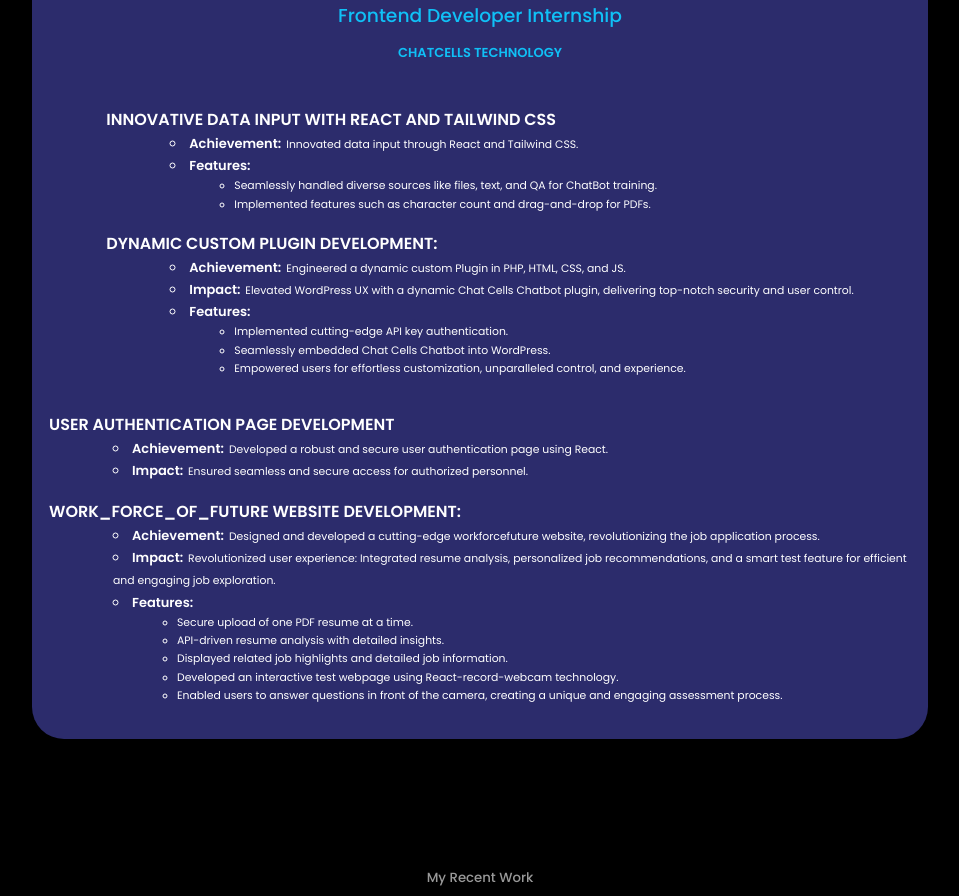
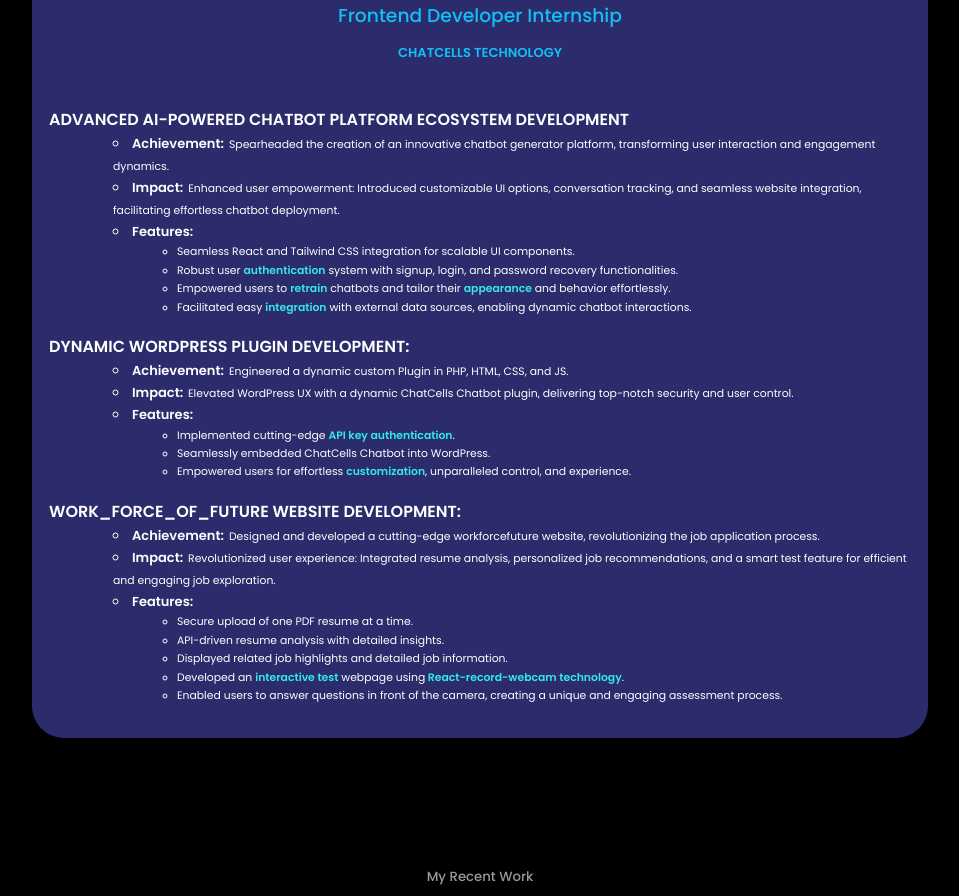
Before and after one commit to R-Sidhartha/My-Portfolio, a React (Create React App) app: page / in a window 1280 px wide. Shown: the part 2494-3390 px from the top of the page, without its empty margins (160-1119 px from the left). Built offline with nearby package versions, Linux system fonts and the light colour scheme.

Commit message:
latest commit

```diff
--- a/src/components/Work Experience/WorkExperience.css
+++ b/src/components/Work Experience/WorkExperience.css
@@ -50,13 +50,13 @@
 .left-horizontal-lines {
   display: flex;
   flex-direction: column;
-  margin-top: 8rem;
+  margin-top: 1rem;
   justify-content: center;
   gap: 5rem;
 }
 .right-horizontal-lines {
   display: flex;
-  margin-top: 2rem;
+  margin-top: 10rem;
   flex-direction: column;
   gap: 8rem;
 }
@@ -91,7 +91,7 @@
 .tasks {
   display: flex;
   flex-direction: column;
-  justify-content: start;
+  justify-content: flex-start;
   gap: 1rem;
 }
 .task_details {
@@ -119,6 +119,10 @@
   padding: 10px;
 }
 
+.highlights{
+  color: rgb(50, 234, 234);
+}
+
   @media screen and (max-width:1300px){
     .workexperience_container{
       padding: 2rem 1rem;
@@ -137,6 +141,7 @@
     gap: 1rem;
   }
   .right-horizontal-lines{
+    margin-top: 1rem;
     gap: 1rem;
   }
   .contribution{
--- a/src/components/Work Experience/WorkExperience.js
+++ b/src/components/Work Experience/WorkExperience.js
@@ -17,24 +17,34 @@
               <div className="contribution">
                 <div className="horizontal-line"></div>
                 <div>
-                  <h4>Innovative Data Input with React and Tailwind CSS</h4>
+                  <h4>ADVANCED AI-POWERED CHATBOT PLATFORM ECOSYSTEM DEVELOPMENT</h4>
                   <div className="task_details">
                     <li>
                       <span className="head">Achievement: </span>
                       <span className="details">
-                        Innovated data input through React and Tailwind CSS.
+                      Spearheaded the creation of an innovative chatbot generator platform, transforming user interaction and engagement dynamics.
+                      </span>
+                    </li>
+                    <li>
+                      <span className="head">Impact: </span>
+                      <span className="details">
+                      Enhanced user empowerment: Introduced customizable UI options, conversation tracking, and seamless website integration, facilitating effortless chatbot deployment.
                       </span>
                     </li>
                     <li>
                       <span className="head">Features:</span>
                       <ul className="nested-list">
                         <li>
-                          Seamlessly handled diverse sources like files, text,
-                          and QA for ChatBot training.
+                        Seamless React and Tailwind CSS integration for scalable UI components.
                         </li>
                         <li>
-                          Implemented features such as character count
-                          and drag-and-drop for PDFs.
+                        Robust user <strong className="highlights">authentication</strong> system with signup, login, and password recovery functionalities.
+                        </li>
+                        <li>
+                        Empowered users to <strong className="highlights">retrain</strong> chatbots and tailor their <strong className="highlights">appearance</strong> and behavior effortlessly.
+                        </li>
+                        <li>
+                        Facilitated easy <strong className="highlights">integration</strong> with external data sources, enabling dynamic chatbot interactions.
                         </li>
                       </ul>
                     </li>
@@ -44,7 +54,7 @@
               <div className="contribution">
                 <div className="horizontal-line"></div>
                 <div>
-                  <h4>Dynamic Custom Plugin Development:</h4>
+                  <h4>Dynamic WORDPRESS Plugin Development:</h4>
                   <div className="task_details">
                     <li>
                       <span className="head">Achievement: </span>
@@ -57,7 +67,7 @@
                       <span className="head">Impact:</span>
                       <span className="details">
                         {" "}
-                        Elevated WordPress UX with a dynamic Chat Cells Chatbot
+                        Elevated WordPress UX with a dynamic ChatCells Chatbot
                         plugin, delivering top-notch security and user control.
                       </span>
                     </li>
@@ -65,13 +75,13 @@
                       <span className="head">Features:</span>
                       <ul className="nested-list">
                         <li>
-                          Implemented cutting-edge API key authentication.
+                          Implemented cutting-edge <strong className="highlights">API key authentication</strong>.
                         </li>
                         <li>
-                          Seamlessly embedded Chat Cells Chatbot into WordPress.
+                          Seamlessly embedded ChatCells Chatbot into WordPress.
                         </li>
                         <li>
-                          Empowered users for effortless customization,
+                          Empowered users for effortless <strong className="highlights">customization</strong>,
                           unparalleled control, and experience.
                         </li>
                       </ul>
@@ -82,29 +92,6 @@
             </div>
             <div className="vertical-line"></div>
             <div className="right-horizontal-lines">
-              <div className="right-contribution">
-                <div className="horizontal-line"></div>
-                <div>
-                  <h4>User Authentication Page Development</h4>
-                  <div className="task_details">
-                    <li>
-                      <span className="head">Achievement: </span>
-                      <span className="details">
-                        Developed a robust and secure user authentication page
-                        using React.
-                      </span>
-                    </li>
-                    <li>
-                      <span className="head">Impact:</span>
-                      <span className="details">
-                        {" "}
-                        Ensured seamless and secure access for authorized
-                        personnel.
-                      </span>
-                    </li>
-                  </div>
-                </div>
-              </div>
               <div className="right-contribution">
                 <div className="horizontal-line"></div>
                 <div>
@@ -138,8 +125,8 @@
                           information.
                         </li>
                         <li>
-                          Developed an interactive test webpage using
-                          React-record-webcam technology.
+                          Developed an <strong className="highlights">interactive test</strong> webpage using
+                          <strong className="highlights"> React-record-webcam technology</strong>.
                         </li>
                         <li>
                           Enabled users to answer questions in front of the
```
